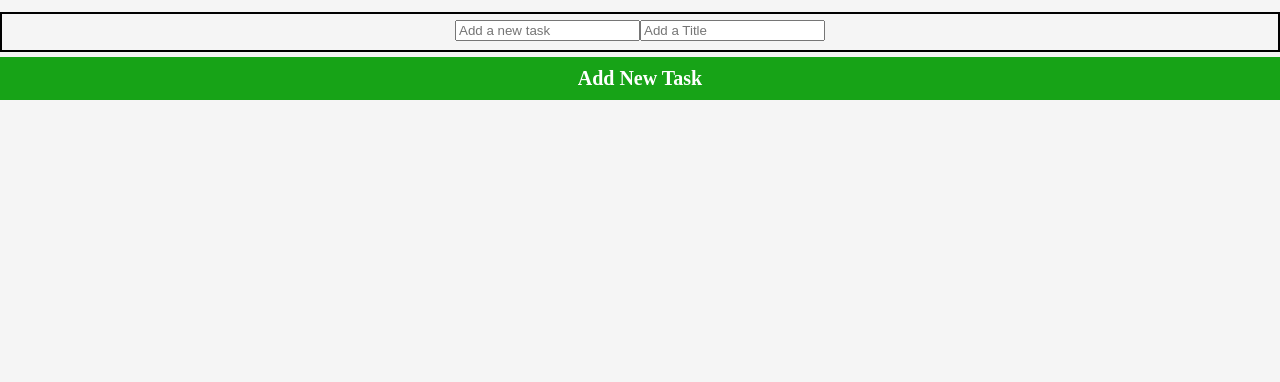
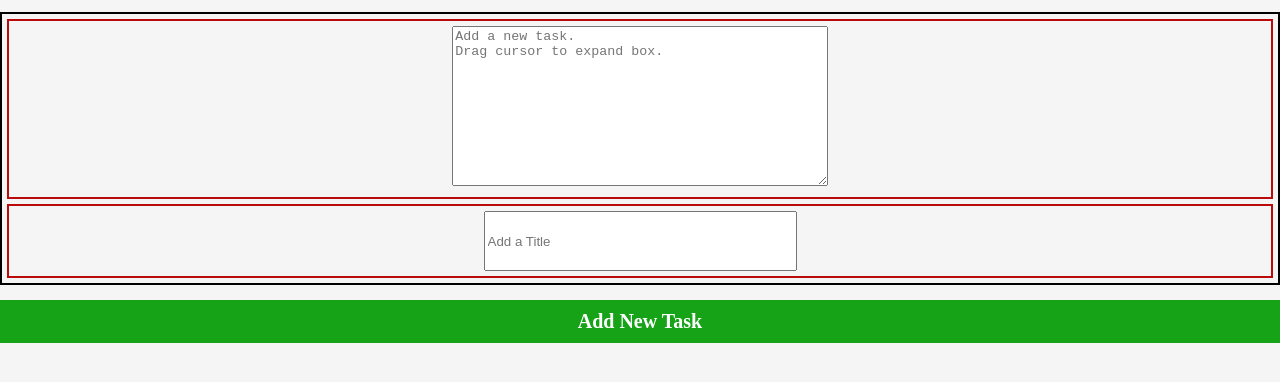
Before and after one commit to Wincc88/todo-list, a website built with webpack: page src/template.html in a window 1280 px wide. Both pictures are taken after a click on the element "Click to start Your To Do tasks". Shown: the part 58-440 px from the top of the page. Built offline with nearby package versions, Linux system fonts and the light colour scheme.

Commit message:
add DOM to edit and delete button

```diff
--- a/src/addtask.js
+++ b/src/addtask.js
@@ -8,12 +8,20 @@ export function addTask() {
         const beforeTopDiv = document.createElement('div');
         beforeTopDiv.id = 'beforeTopdiv';
 
-                const inputDetails = document.createElement('input');
+                        const inputDetailsDiv = document.createElement('div');
+                        inputDetailsDiv.id = 'inputDetailsDiv';
+
+                                const inputDetails = document.createElement('textarea');
                                 // input.type = "text";
                                         inputDetails.id = "taskInput";
                                         inputDetails.name = "details";
                                         inputDetails.required = true;
-                        inputDetails.placeholder = "Add a new task";
+                                        inputDetails.placeholder = "Add a new task. \nDrag cursor to expand box.";
+
+                        inputDetailsDiv.appendChild(inputDetails);
+
+                        const inputTitleDiv = document.createElement('div');
+                                inputTitleDiv.id = 'inputTitleDiv';
 
                                 const inputTitle = document.createElement('input');
                                         inputTitle.id = "titleInput";
@@ -21,8 +29,11 @@ export function addTask() {
                                         inputTitle.required = true;
                                         inputTitle.placeholder = "Add a Title";
 
-                beforeTopDiv.appendChild(inputDetails);
-                beforeTopDiv.appendChild(inputTitle);
+                        inputTitleDiv.appendChild(inputTitle);
+
+                beforeTopDiv.appendChild(inputDetailsDiv);
+                beforeTopDiv.appendChild(inputTitleDiv);
+
                 Intro.appendChild(beforeTopDiv);
 
         const topDiv = document.createElement('div');
@@ -33,4 +44,39 @@ export function addTask() {
         topDiv.value = "Add Task";
         Intro.appendChild(topDiv);
 
+
+        const editDelDiv = document.createElement('div');
+        editDelDiv.id = 'editDelDiv';
+        editDelDiv.style.display = 'none';
+
+
+                         const editButton = document.createElement('button');
+                                editButton.id = "editButton";
+                                editButton.name = "edit";
+                                editButton.type = "button";
+                                editButton.textContent = "Edit";
+
+                        const deleteButton = document.createElement('button');
+                                deleteButton.id = "deleteButton";
+                                deleteButton.name = "delete";
+                                deleteButton.type = "button";
+                                deleteButton.textContent = "Delete";
+
+                    editDelDiv.appendChild(editButton);
+                    editDelDiv.appendChild(deleteButton);
+
+
+         Intro.appendChild(editDelDiv);
+
+         topDiv.addEventListener('click', function handleClick() {
+
+                /** add logic that if title and details is not empty later */
+            if (editDelDiv.style.display === 'none') {
+                editDelDiv.style.display = 'flex';
+            } else {
+                editDelDiv.style.display = 'none';
             }
+  });
+
+
+}
--- a/src/styles.css
+++ b/src/styles.css
@@ -9,6 +9,7 @@ body {
 }
 
 #topIntro {
+
     font-size: 24px;
     font-weight: bold;
     margin-bottom: 10px;
@@ -35,17 +36,68 @@ body {
 }
 
 #beforeTopdiv {
-    height: 40px;
+
     border: 2px solid black;
-    margin-bottom: 5px;
+    margin-top: 15px;
+    margin-bottom: 15px;
 
 }
 
-.beforeTopDiv taskInput[type="text"], titleInput[type="text"] {
-    width: 40%;
-    height: 60px;
+#inputDetailsDiv, #inputTitleDiv {
+    margin-bottom: 10px;
+    margin-top: 10px;
+    border: 2px solid rgb(185, 11, 11);
+    padding: 5px;
+    margin: 5px;
+
+}
+
+#taskInput[type="text"], #titleInput[type="text"] {
+
     font-size: 16px;
     padding: 5px;
     border: 2px solid black;
 
 }
+
+#taskInput {
+    height: 160px;
+    width: 30%;
+}
+#titleInput {
+    width: 25%;
+    height: 60px;
+}
+
+#editDelDiv {
+    margin-top: 10px;
+    margin-bottom: 20px;
+    border: 2px solid rgb(212, 237, 73);
+    padding: 10px;
+    display: flex;
+    justify-content: flex-end;
+
+}
+
+#editButton, #deleteButton {
+    font-size: 16px;
+    padding: 10px 20px;
+    margin-top: 10px;
+    color: white;
+    border: none;
+    cursor: pointer;
+    margin-right: 10px;
+
+}
+
+#editButton {
+    background-color: rgba(200, 113, 20, 0.76);
+
+}
+#deleteButton {
+    background-color: rgba(218, 27, 27, 0.91);
+}
+
+#editButton:hover, #deleteButton:hover {
+    opacity: 0.9;
+}
```
Also changed, not shown: src/afteraddtask.js (+10 -2 lines). Lines whose indentation alone changed are shown as unchanged.
